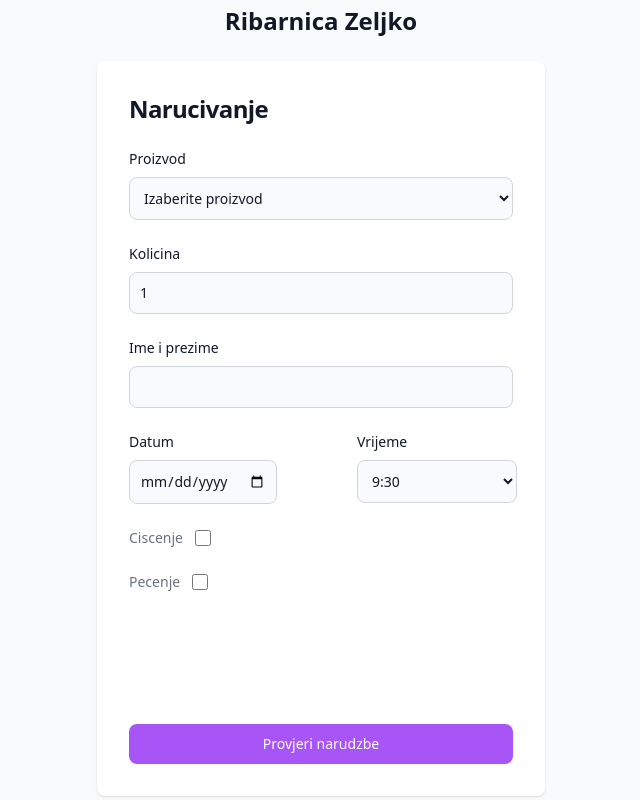
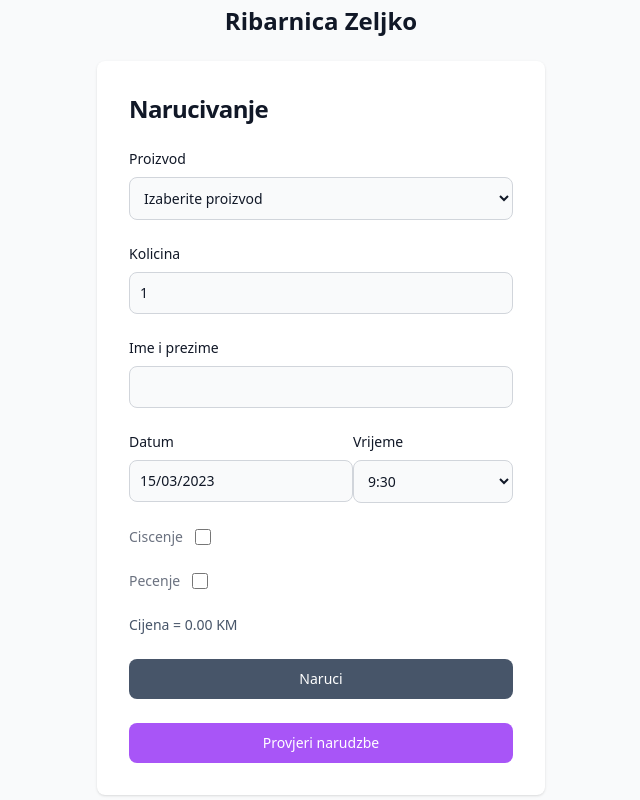
Before and after one commit to neexbeast/ribarnica, a React (Vite) app in the folder ribarnica-admin/: page /naruci in a window 1280 px wide. Shown: the whole page, without its empty margins (319-959 px from the left). Built offline with nearby package versions, Linux system fonts and the light colour scheme.

Commit message:
react date picker

```diff
--- a/ribarnica-admin/package.json
+++ b/ribarnica-admin/package.json
@@ -12,11 +12,13 @@
     "jsonwebtoken": "^9.0.0",
     "jwt-decode": "^3.1.2",
     "react": "^18.2.0",
+    "react-datepicker": "^4.11.0",
     "react-dom": "^18.2.0",
     "react-router-dom": "^6.9.0"
   },
   "devDependencies": {
     "@types/react": "^18.0.27",
+    "@types/react-datepicker": "^4.10.0",
     "@types/react-dom": "^18.0.10",
     "@vitejs/plugin-react": "^3.1.0",
     "autoprefixer": "^10.4.14",
--- a/ribarnica-admin/src/App.css
+++ b/ribarnica-admin/src/App.css
@@ -9,3 +9,7 @@
   margin-top: -41px;
   margin-right: 10px;
 }
+
+.react-datepicker-wrapper {
+  width: 144px !important
+}
--- a/ribarnica-admin/src/Pages/Naruci/Naruci.tsx
+++ b/ribarnica-admin/src/Pages/Naruci/Naruci.tsx
@@ -1,4 +1,6 @@
 import { useEffect, useState } from "react";
+import DatePicker from 'react-datepicker';
+import "react-datepicker/dist/react-datepicker.css";
 import { useNavigate } from "react-router-dom";
 
 const Home = () => {
@@ -13,7 +15,7 @@ const Home = () => {
   const [imePrezime, setImePrezime] = useState("");
   const [cijena, setCijena] = useState("");
   const [sveCijene, setSveCijene] = useState([]);
-  const [datum, setDatum] = useState("");
+  const [datum, setDatum] = useState(new Date());
   const [vrijeme, setVrijeme] = useState("9:30");
   const [isporuceno, setIsporuceno] = useState(false);
   const [spremljeno, setSpremljeno] = useState(false);
@@ -25,9 +27,9 @@ const Home = () => {
     calculatePrice();
   }, [proizvod, kolicina, ciscenje, pecenje]);
 
-  useEffect(() => {
-    console.log("datum", datum);
-  }, [datum]);
+  // useEffect(() => {
+  //   console.log("datum", datum);
+  // }, [datum]);
 
   //TODO: Dodati date picker i upisati ga u bazu
 
@@ -165,19 +167,26 @@ const Home = () => {
                   <label className="block mb-2 text-sm font-medium text-gray-900 dark:text-white">
                     Datum
                   </label>
-                  <input
-                    type="date"
+                  <DatePicker
                     // value={datum}
+                    onChange={(date,e:any) => {setDatum(date!)
+                    console.log(date)
+                    console.log(e)
+                    }}
+                    selected={datum}
+                    showTimeSelect
                     // since html prints the selected date as yyyy-mm-dd, i used split to break down the date and then pyyyrint them out as I like
-                    onChange={(e) => {
-                      const datum = e.target.value.split("-");
-                      const noviDatum =
-                        datum[2] + "/" + datum[1] + "/" + datum[0];
-                      setDatum(noviDatum);
-                      return datum;
-                    }}
+                    minDate={new Date()}
+                    dateFormat='dd/MM/yyyy'
+                    // onChange={(e:any) => {
+                    //   const datum = e.target.value.split("-");
+                    //   const noviDatum =
+                    //     datum[2] + "/" + datum[1] + "/" + datum[0];
+                    //   setDatum(noviDatum);
+                      // return datum;
+                    // }}
                     className="bg-gray-50 border border-gray-300 text-gray-900 text-sm rounded-lg focus:ring-blue-500 focus:border-blue-500 block w-50  p-2.5 dark:bg-gray-700 dark:border-gray-600 dark:placeholder-gray-400 dark:text-white dark:focus:ring-blue-500 dark:focus:border-blue-500"
-                    placeholder="Select date"
+                    // placeholder="Select date"
                   />
                 </div>
                 <div>
@@ -229,10 +238,10 @@ const Home = () => {
                   />
                 </div>
               </div>
-              <div className="text-white text-sm">Cijena = {cijena} KM</div>
+              <div className="text-slate-600 text-sm dark:text-white ">Cijena = {cijena} KM</div>
               <button
                 type="submit"
-                className="w-full text-white bg-primary-600 hover:bg-primary-700 focus:ring-4 focus:outline-none focus:ring-primary-300 font-medium rounded-lg text-sm px-5 py-2.5 text-center dark:bg-primary-600 dark:hover:bg-primary-700 dark:focus:ring-primary-800"
+                className="w-full text-white bg-primary-600 hover:bg-primary-700 focus:ring-4 focus:outline-none focus:ring-primary-300  bg-slate-600 font-medium  rounded-lg text-sm px-5 py-2.5 text-center dark:bg-primary-600 dark:hover:bg-primary-700 dark:focus:ring-primary-800"
               >
                 Naruci
               </button>
```
Also changed, not shown: 1 other file (tests, documents, lock files or other folders).
